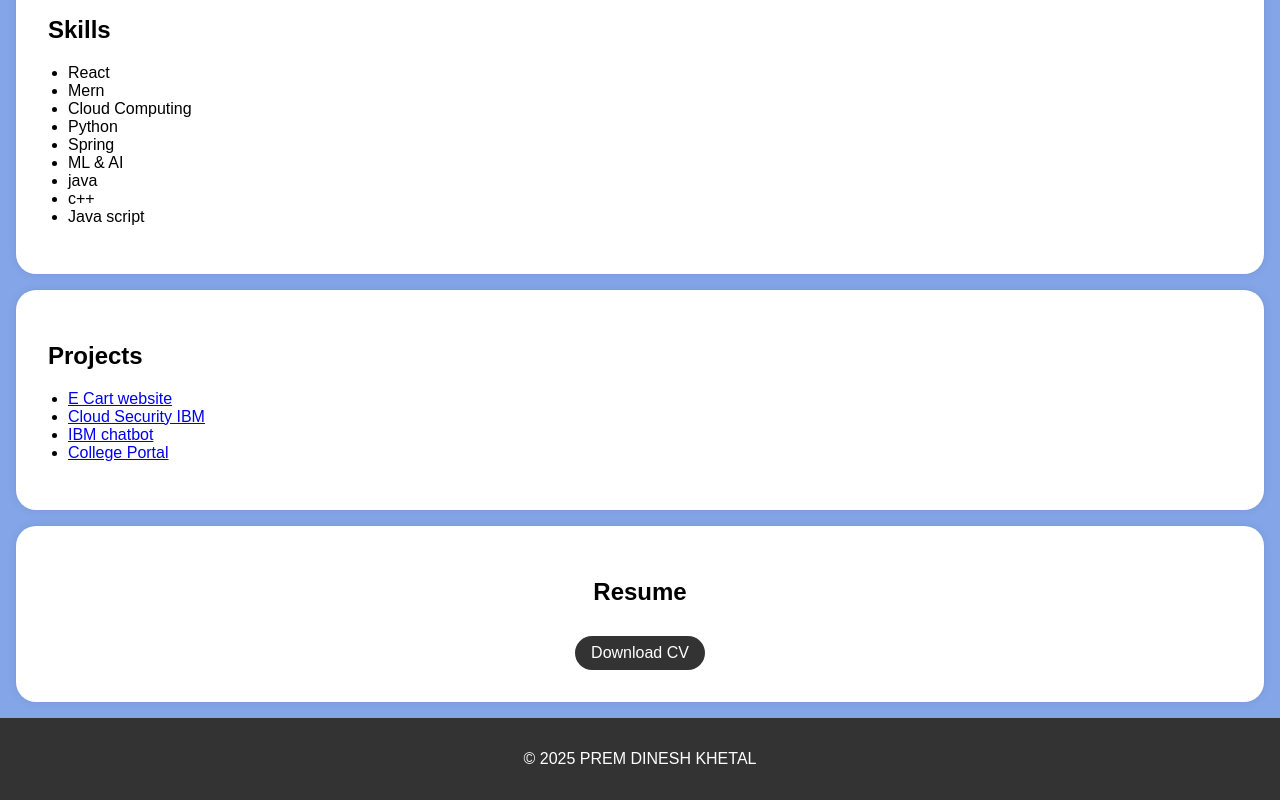
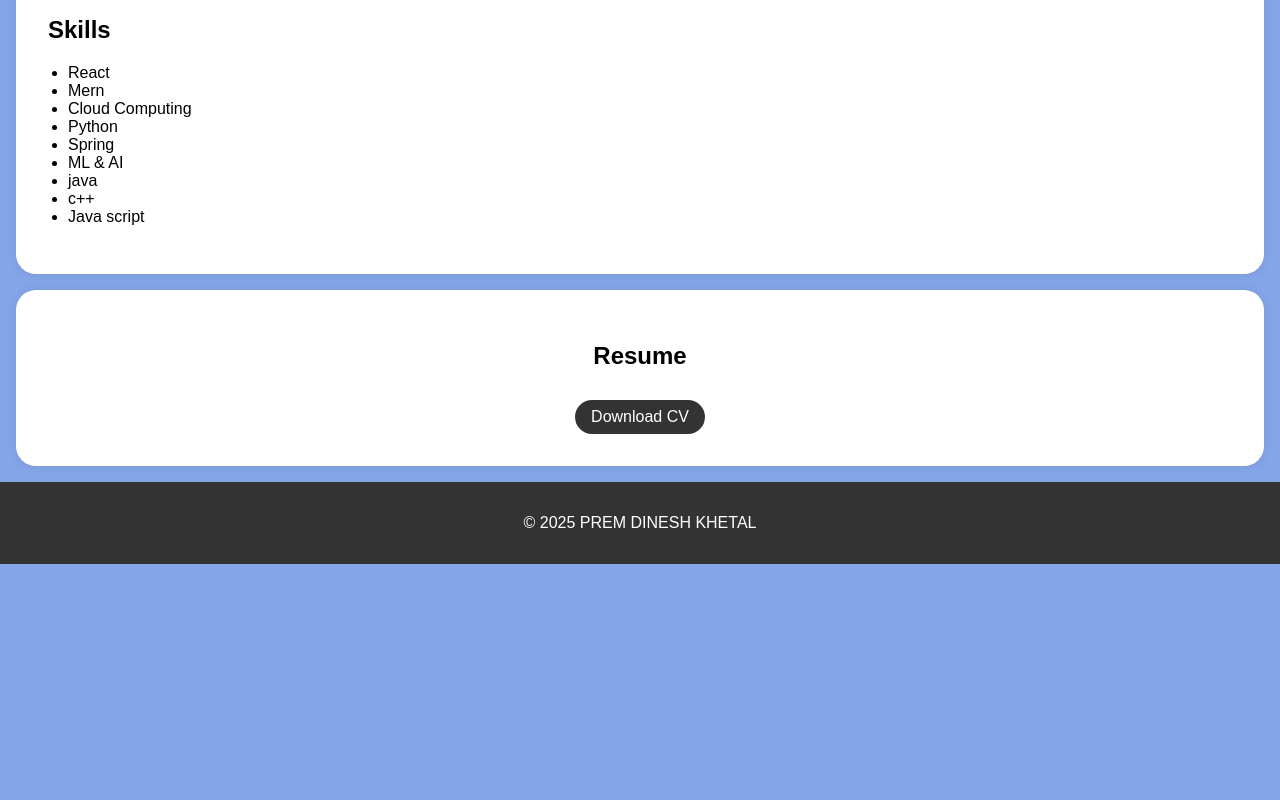
Before and after one commit to PremDineshKhetal/PROJECT-, a plain HTML site: page index.html in a window 1280 px wide. Shown: the part 700-1500 px from the top of the page. After the commit the page ends 1264 px from the top, so only its background shows below. Drawn offline with Linux system fonts and the light colour scheme.

Commit message:
Update index.html

```diff
--- a/index.html
+++ b/index.html
@@ -153,16 +153,7 @@
     </section>
 
     <section id="projects">
-        <div class="section-content">
-            <h2>Projects</h2>
-            <ul>
-                <li><a href="#">E Cart website</a></li>
-                <li><a href="#">Cloud Security IBM</a></li>
-                <li><a href="#">IBM chatbot</a></li>
-                <li><a href="#">College Portal</a></li>
-                <!-- Add more project links here -->
-            </ul>
-        </div>
+
     </section>
 
     <section id="resume">
```
